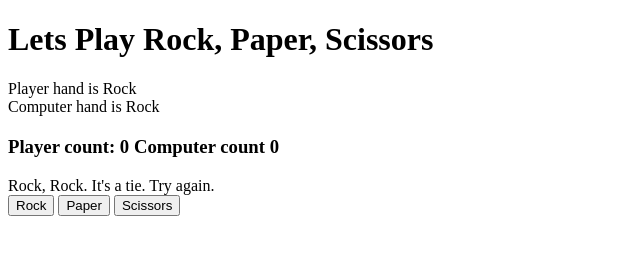
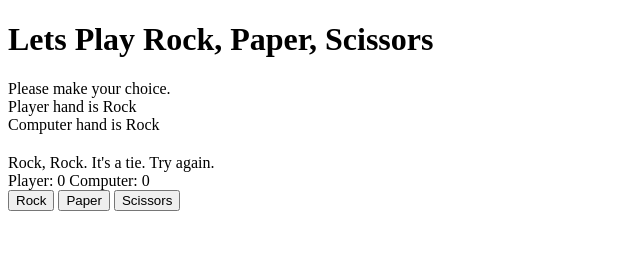
Before and after one commit to moisesg526/Rock-Paper-Scissors, a plain HTML site: page index.html in a window 1280 px wide. Both pictures are taken after a click on the button "Rock". Shown: the whole page, without its empty margins (0-640 px from the left). Drawn offline with Linux system fonts and the light colour scheme.

Commit message:
Made some adjustments to playGame function to display please make your choice

```diff
--- a/index.html
+++ b/index.html
@@ -8,10 +8,10 @@
   <body>
     <h1>Lets Play Rock, Paper, Scissors</h1>
     <div class="results">
+      <div class="letsPlay"></div>
       <div class="playerResults"></div>
       <div class="computerResults"></div>
       <h2 class="winner"></h2>
-      <h3 class="count"></h3>
     </div>
     <div class="gamePicks"></div>
     <div class="points"></div>
--- a/script.js
+++ b/script.js
@@ -1,3 +1,4 @@
+const letsPlay = document.querySelector(".letsPlay");
 const rockBtn = document.querySelector("#rock-btn");
 const paperBtn = document.querySelector("#paper-btn");
 const scissorsBtn = document.querySelector("#scissors-btn");
@@ -6,21 +7,23 @@ const computerResults = document.querySelector(".computerResults");
 const gamePicks = document.querySelector(".gamePicks");
 const points = document.querySelector(".points");
 const winner = document.querySelector(".winner");
-const count = document.querySelector(".count");
 
 let playerCount = 0;
 let computerCount = 0;
 let playerSelection;
 
-// function playGame() {
-//   if (playerCount === 0 && computerCount === 0) {
-//     gamePicks.textContent = "Please make your choice.";
-//   } else if (playerCount < "5" || computerCount < "5") {
-//     points.textContent = `Player: ${playerCount} Computer: ${computerCount}`;
-//   } else {
-//     return (points.textContent = `Final results are Player: ${playerCount} Computer: ${computerCount}`);
-//   }
-// }
+function playGame() {
+  if (playerCount === 0 && computerCount === 0) {
+    letsPlay.textContent = "Please make your choice.";
+  }
+  if (playerCount < "5" || computerCount < "5") {
+    points.textContent = `Player: ${playerCount} Computer: ${computerCount}`;
+  }
+  if (playerCount === 5 || computerCount === 5) {
+    return (points.textContent = `Final results are Player: ${playerCount} Computer: ${computerCount}`);
+  }
+}
+playGame();
 
 function playRound(playerSelection, computerSelection) {
   console.log(`Player selects ${playerSelection}`);
@@ -51,6 +54,8 @@ function playRound(playerSelection, computerSelection) {
     gamePicks.textContent = "You lose! Scissors beats Paper";
     computerCount += 1;
   } else if (playerSelection === "Paper" && computerSelection === "Paper") {
+    playerResults.textContent = `Player hand is ${playerSelection}`;
+    computerResults.textContent = `Computer hand is ${computerSelection}`;
     gamePicks.textContent = "Paper, Paper. It's a Tie! Try again.";
   } else if (playerSelection === "Scissors" && computerSelection === "Paper") {
     playerResults.textContent = `Player hand is ${playerSelection}`;
@@ -70,7 +75,7 @@ function playRound(playerSelection, computerSelection) {
     computerResults.textContent = `Computer hand is ${computerSelection}`;
     gamePicks.textContent = "Scissors, Scissors. It's a tie. Try again.";
   }
-  count.textContent = `Player count: ${playerCount} Computer count ${computerCount}`;
+  playGame();
 }
 
 function selections(e) {
```
